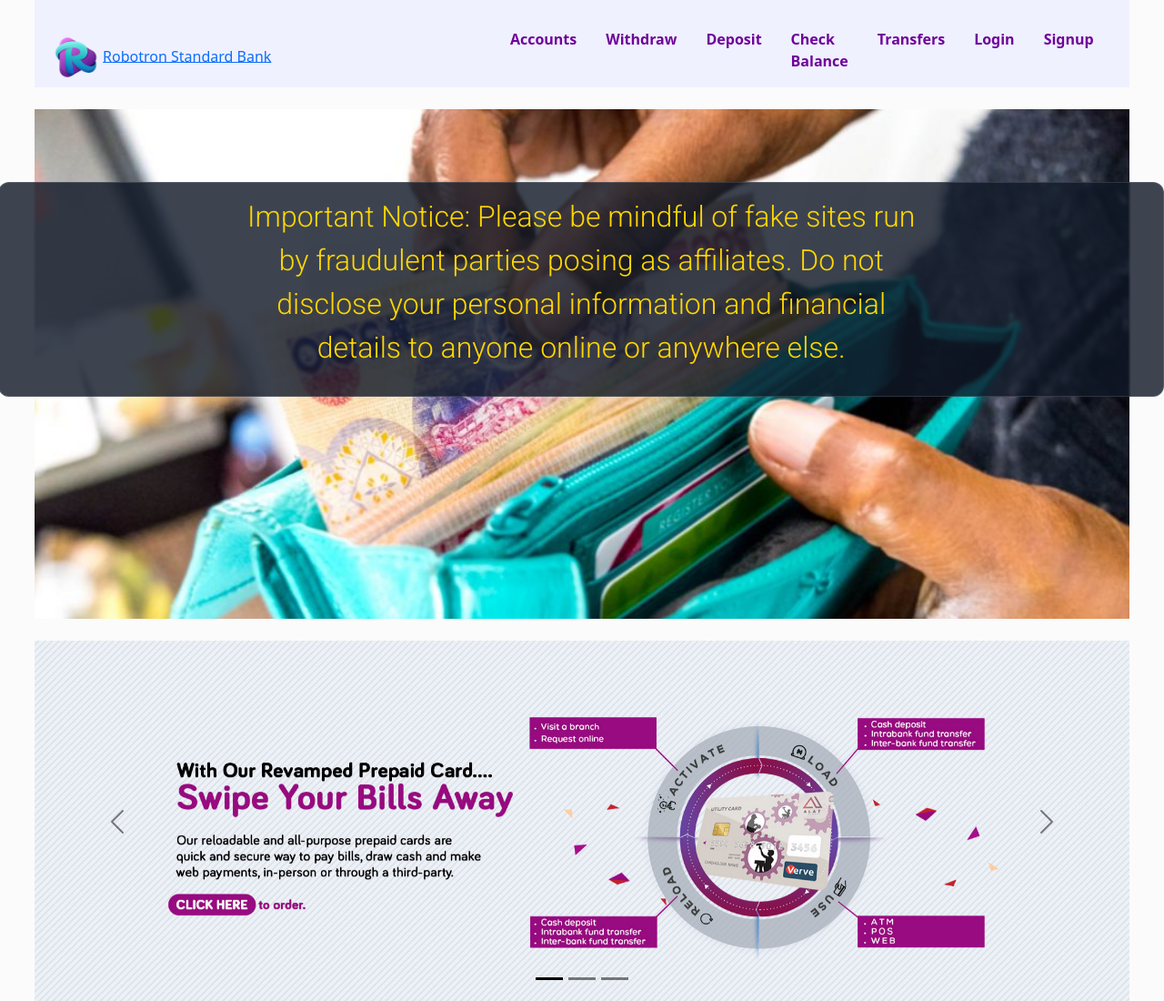
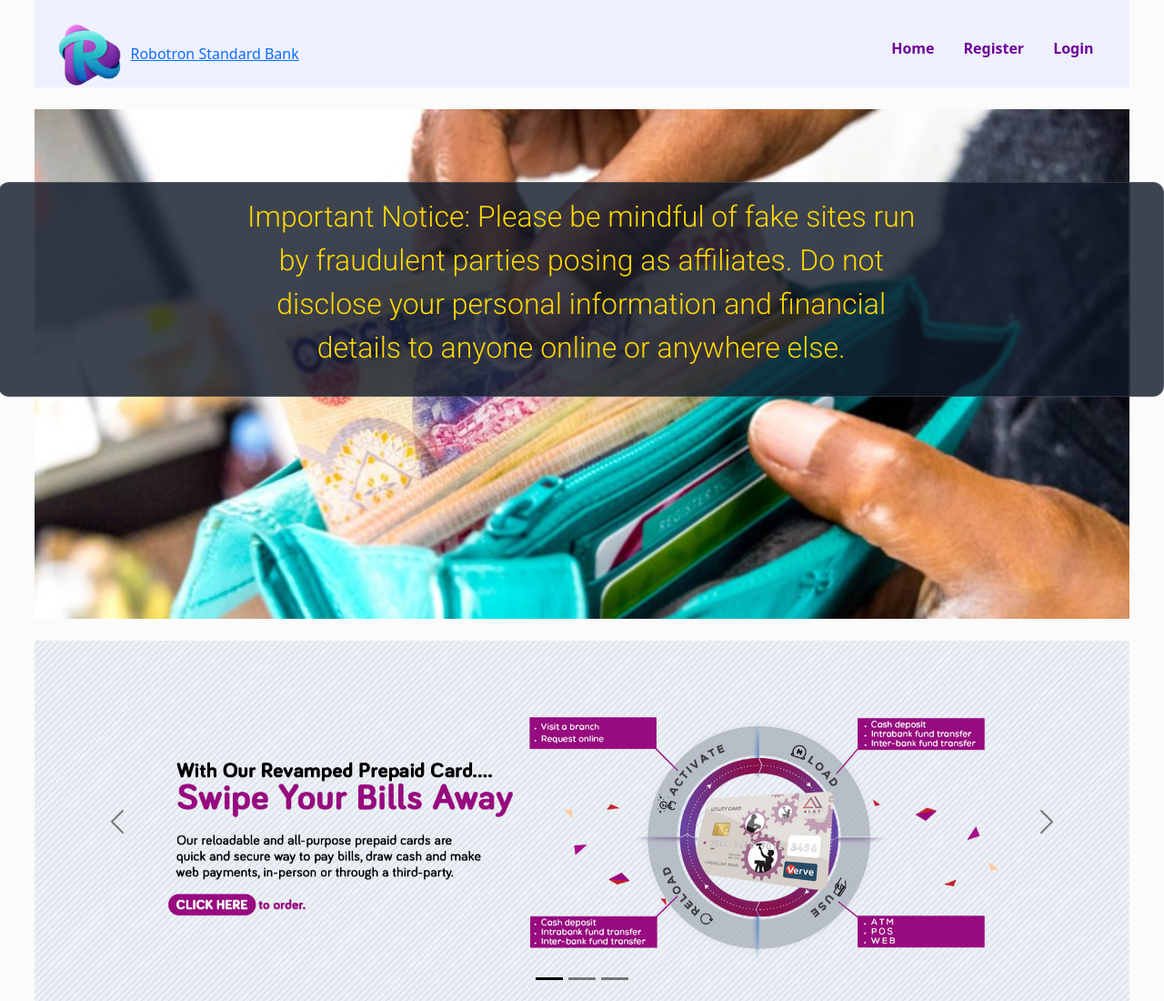
Before and after one commit to Robotron2/BankAppWithJavascript, a plain HTML site: page index.html in a window 1280 px wide. Shown: the top 1100 px of the page at 91% size. Drawn offline with Linux system fonts and the light colour scheme.

Commit message:
landing page becomes index

```diff
--- a/landingpage.html
+++ b/index.html
@@ -21,13 +21,10 @@
           <span></span>
           <nav class="navbar left">
             <ul>
-              <li><a href="#">Accounts</a></li>
-              <li><a href="#">Withdraw</a></li>
-              <li><a href="#">Deposit</a></li>
-              <li><a href="#">check balance</a></li>
-              <li><a href="#"> Transfers</a></li>
-              <li><a href="login.html">login</a></li>
-              <li><a href="signUp.html">signup</a></li>
+              <li><a href="index.html">Home</a></li>
+              <li><a href="signUp.html">Register</a></li>
+              <li><a href="login.html">Login</a></li>
+
             </ul>
           </nav>
         </div>
```
